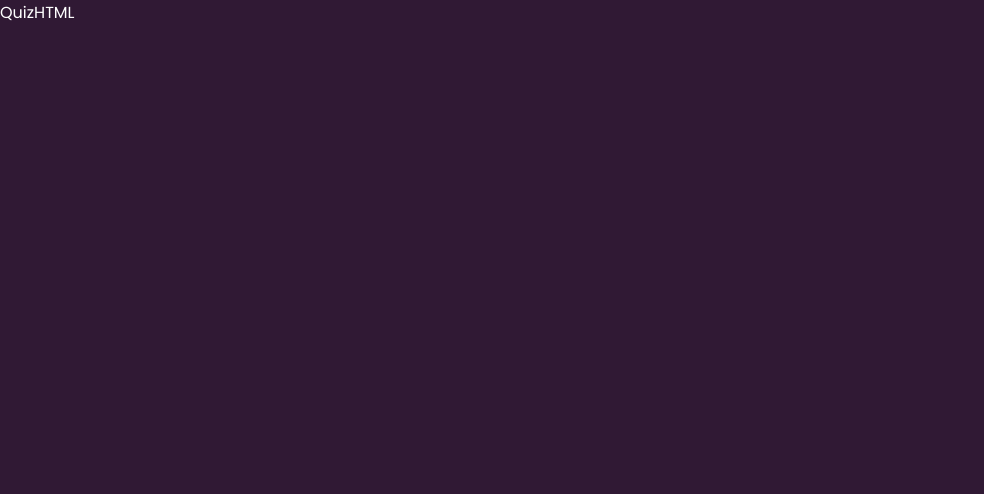
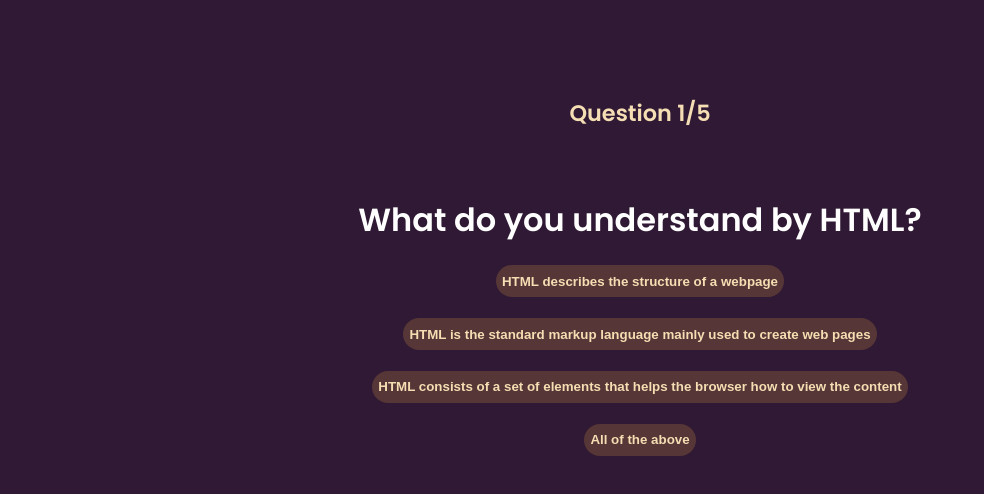
Before and after one commit to killshotxd/React-Modern-QuizzApp, a React (Create React App) app: page /QuizHTML in a window 1280 px wide. Shown: the top 494 px of the page, without its empty margins (0-984 px from the left). Built offline with nearby package versions, Linux system fonts and the light colour scheme.

Commit message:
QuizHTML done

```diff
--- a/src/components/QuizAPI.jsx
+++ b/src/components/QuizAPI.jsx
@@ -0,0 +1,60 @@
+export const questions = [
+  {
+    questionText: "What do you understand by HTML?",
+    answerOptions: [
+      {
+        answerText: " HTML describes the structure of a webpage",
+        isCorrect: false,
+      },
+      {
+        answerText:
+          "HTML is the standard markup language mainly used to create web pages",
+        isCorrect: false,
+      },
+      {
+        answerText:
+          " HTML consists of a set of elements that helps the browser how to view the content",
+        isCorrect: false,
+      },
+      { answerText: "All of the above", isCorrect: true },
+    ],
+  },
+  {
+    questionText: "HTML stands for ___",
+    answerOptions: [
+      { answerText: "HyperText Markup Language", isCorrect: true },
+      { answerText: "HyperText Machine Language", isCorrect: false },
+      { answerText: "HyperText Marking Language", isCorrect: false },
+      { answerText: " HighText Marking Language", isCorrect: false },
+    ],
+  },
+  {
+    questionText: "Which is used to read an HTML page and render it?",
+    answerOptions: [
+      { answerText: "Web server", isCorrect: true },
+      { answerText: " Web network", isCorrect: false },
+      { answerText: "Web browser", isCorrect: false },
+      { answerText: "Web matrix", isCorrect: false },
+    ],
+  },
+  {
+    questionText:
+      "Which tag is used for inserting the largest heading in HTML?",
+    answerOptions: [
+      { answerText: "head", isCorrect: false },
+      { answerText: " <h1>", isCorrect: true },
+      { answerText: "<h6>", isCorrect: false },
+      { answerText: "heading", isCorrect: false },
+    ],
+  },
+
+  {
+    questionText: "Which is used to create Web Pages ?",
+    answerOptions: [
+      { answerText: " C++", isCorrect: false },
+      { answerText: " Java", isCorrect: false },
+      { answerText: " HTML", isCorrect: true },
+      { answerText: "JVM", isCorrect: false },
+    ],
+  },
+];
--- a/src/pages/QuizHTML.css
+++ b/src/pages/QuizHTML.css
@@ -0,0 +1,61 @@
+.answer-section {
+  display: flex;
+  align-items: center;
+  justify-content: center;
+  flex-direction: column;
+  text-align: center;
+  height: 45vh;
+  gap: 1.3rem;
+  font-size: 2rem;
+  font-weight: bold;
+}
+
+.app {
+  display: flex;
+  align-items: center;
+  justify-content: center;
+  flex-direction: column;
+  margin-top: 5rem;
+}
+
+.question-count {
+  padding: 1rem;
+  text-align: center;
+}
+
+.question-count {
+  font-size: 1.4rem;
+  font-weight: bold;
+  color: wheat;
+}
+
+button {
+  background: #563636;
+  border: none;
+  border-radius: 2rem;
+  height: 2rem;
+  cursor: pointer;
+  font-weight: bold;
+  color: wheat;
+}
+
+button:hover {
+  color: white;
+}
+
+.score-section {
+  font-size: 2rem;
+  padding: 2rem;
+  display: flex;
+  justify-content: center;
+  align-items: center;
+  flex-direction: column;
+  gap: 3rem;
+  height: 50vh;
+}
+
+.center-home {
+  display: flex;
+  color: wheat;
+  text-decoration: none;
+}
--- a/src/pages/QuizHTML.jsx
+++ b/src/pages/QuizHTML.jsx
@@ -1,8 +1,60 @@
 import React from "react";
-import { useEffect } from "react";
+import { useState } from "react";
+import { questions } from "../components/QuizAPI";
+import "./QuizHTML.css";
+import { Link } from "react-router-dom";
 
 const QuizHTML = () => {
-  return <div>QuizHTML</div>;
+  const [currentQuestion, setCurrentQuestion] = useState(0);
+  const [showScore, setShowScore] = useState(false);
+  const [score, setScore] = useState(0);
+
+  const handleAnswerOptionClick = (isCorrect) => {
+    if (isCorrect) {
+      setScore(score + 1);
+    }
+
+    const nextQuestion = currentQuestion + 1;
+    if (nextQuestion < questions.length) {
+      setCurrentQuestion(nextQuestion);
+    } else {
+      setShowScore(true);
+    }
+  };
+
+  return (
+    <div className="app">
+      {showScore ? (
+        <div className="score-section">
+          You scored {score} out of {questions.length}
+          <Link to="/" className="center-home">
+            Home
+          </Link>
+        </div>
+      ) : (
+        <>
+          <div className="question-section">
+            <div className="question-count">
+              <span>Question {currentQuestion + 1}</span>/{questions.length}
+            </div>
+          </div>
+
+          <div className="answer-section">
+            <div className="question-text">
+              {questions[currentQuestion].questionText}
+            </div>
+            {questions[currentQuestion].answerOptions.map((answerOption) => (
+              <button
+                onClick={() => handleAnswerOptionClick(answerOption.isCorrect)}
+              >
+                {answerOption.answerText}
+              </button>
+            ))}
+          </div>
+        </>
+      )}
+    </div>
+  );
 };
 
 export default QuizHTML;
--- a/src/pages/QuizSelectionPage.jsx
+++ b/src/pages/QuizSelectionPage.jsx
@@ -4,7 +4,6 @@ import "./QuizSelectionPage.css";
 import HeadShake from "react-reveal/HeadShake";
 import Fade from "react-reveal/Fade";
 import Flash from "react-reveal/Flash";
-import { Zoom } from "react-reveal";
 
 const QuizSelectionPage = () => {
   return (
```
